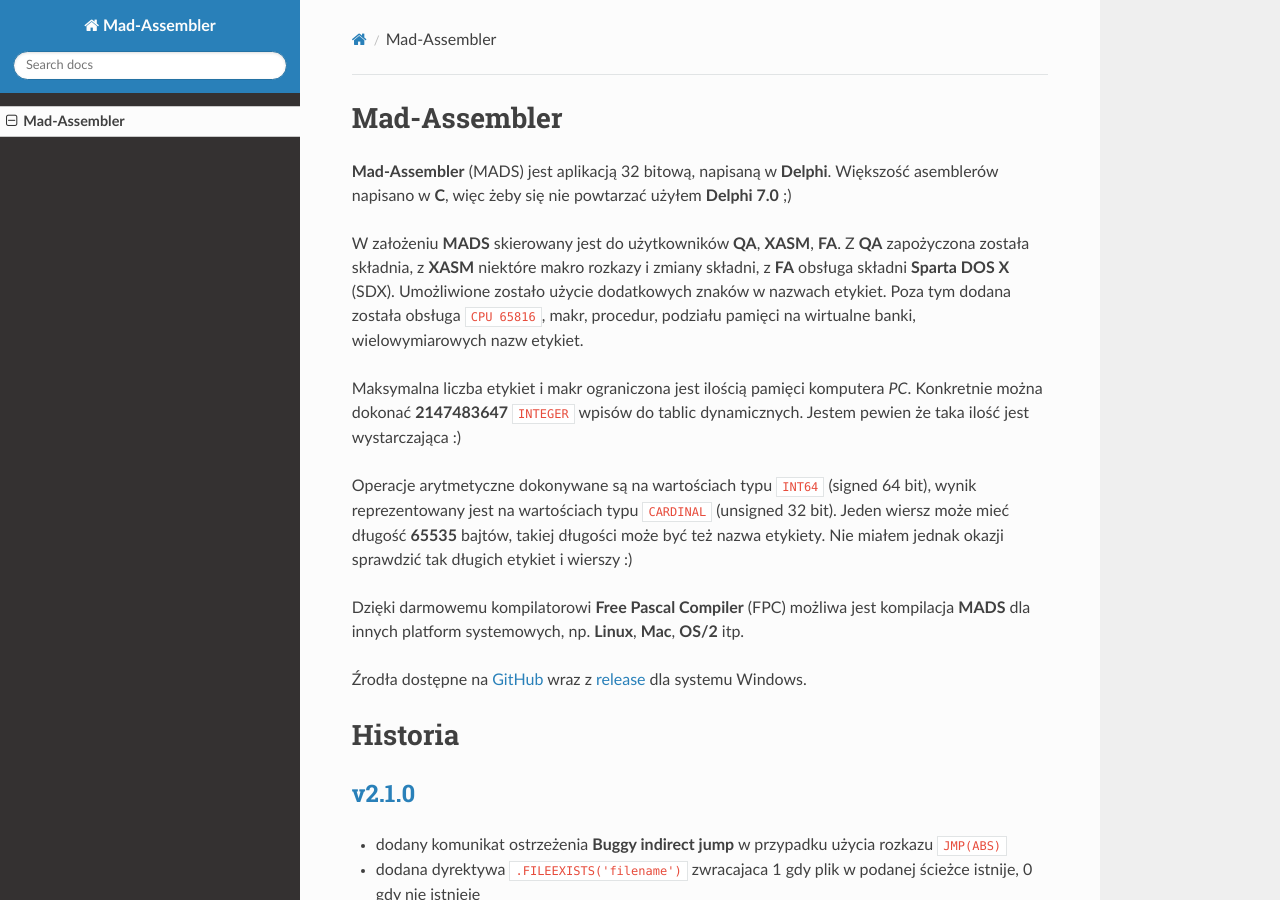
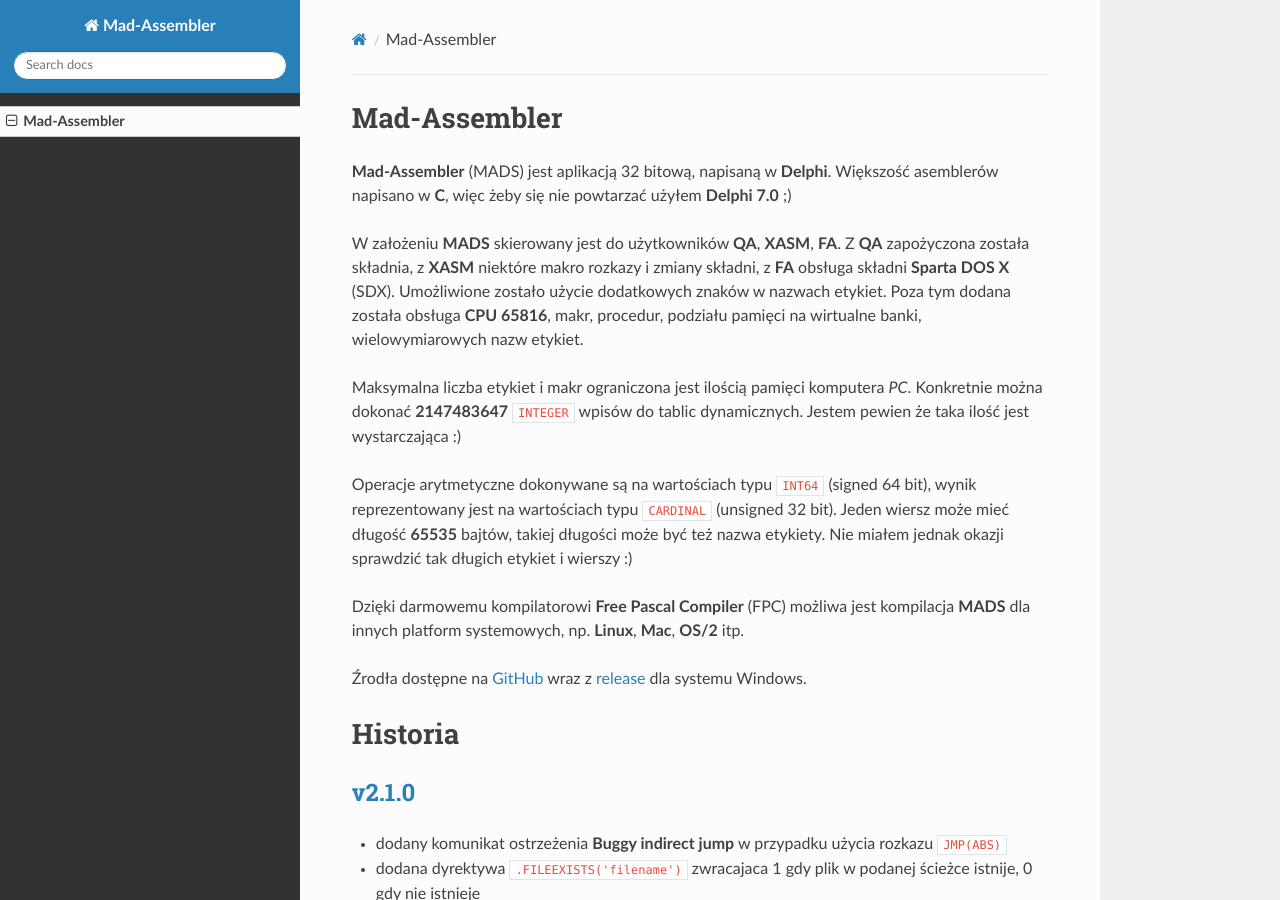
Before and after one commit to tebe6502/mad-assembler-mkdocs, an MkDocs documentation site: the page built from docs/index.md, in a window 1280 px wide and 900 px high. Built offline with MkDocs 1.6.1, drawn with Linux system fonts in a browser that asks for light colours; nearby versions of some CDN libraries.

Commit message:
kosmetyka

```diff
--- a/docs/index.md
+++ b/docs/index.md
@@ -2,7 +2,7 @@
 
 **Mad-Assembler** (MADS) jest aplikacją 32 bitową, napisaną w **Delphi**. Większość asemblerów napisano w **C**, więc żeby się nie powtarzać użyłem **Delphi 7.0** ;)
 
-W założeniu **MADS** skierowany jest do użytkowników **QA**, **XASM**, **FA**. Z **QA** zapożyczona została składnia, z **XASM** niektóre makro rozkazy i zmiany składni, z **FA** obsługa składni **Sparta DOS X** (SDX). Umożliwione zostało użycie dodatkowych znaków w nazwach etykiet. Poza tym dodana została obsługa `CPU 65816`, makr, procedur, podziału pamięci na wirtualne banki, wielowymiarowych nazw etykiet.
+W założeniu **MADS** skierowany jest do użytkowników **QA**, **XASM**, **FA**. Z **QA** zapożyczona została składnia, z **XASM** niektóre makro rozkazy i zmiany składni, z **FA** obsługa składni **Sparta DOS X** (SDX). Umożliwione zostało użycie dodatkowych znaków w nazwach etykiet. Poza tym dodana została obsługa **CPU 65816**, makr, procedur, podziału pamięci na wirtualne banki, wielowymiarowych nazw etykiet.
 
 Maksymalna liczba etykiet i makr ograniczona jest ilością pamięci komputera *PC*. Konkretnie można dokonać **2147483647** `INTEGER` wpisów do tablic dynamicznych. Jestem pewien że taka ilość jest wystarczająca :)
 
```
